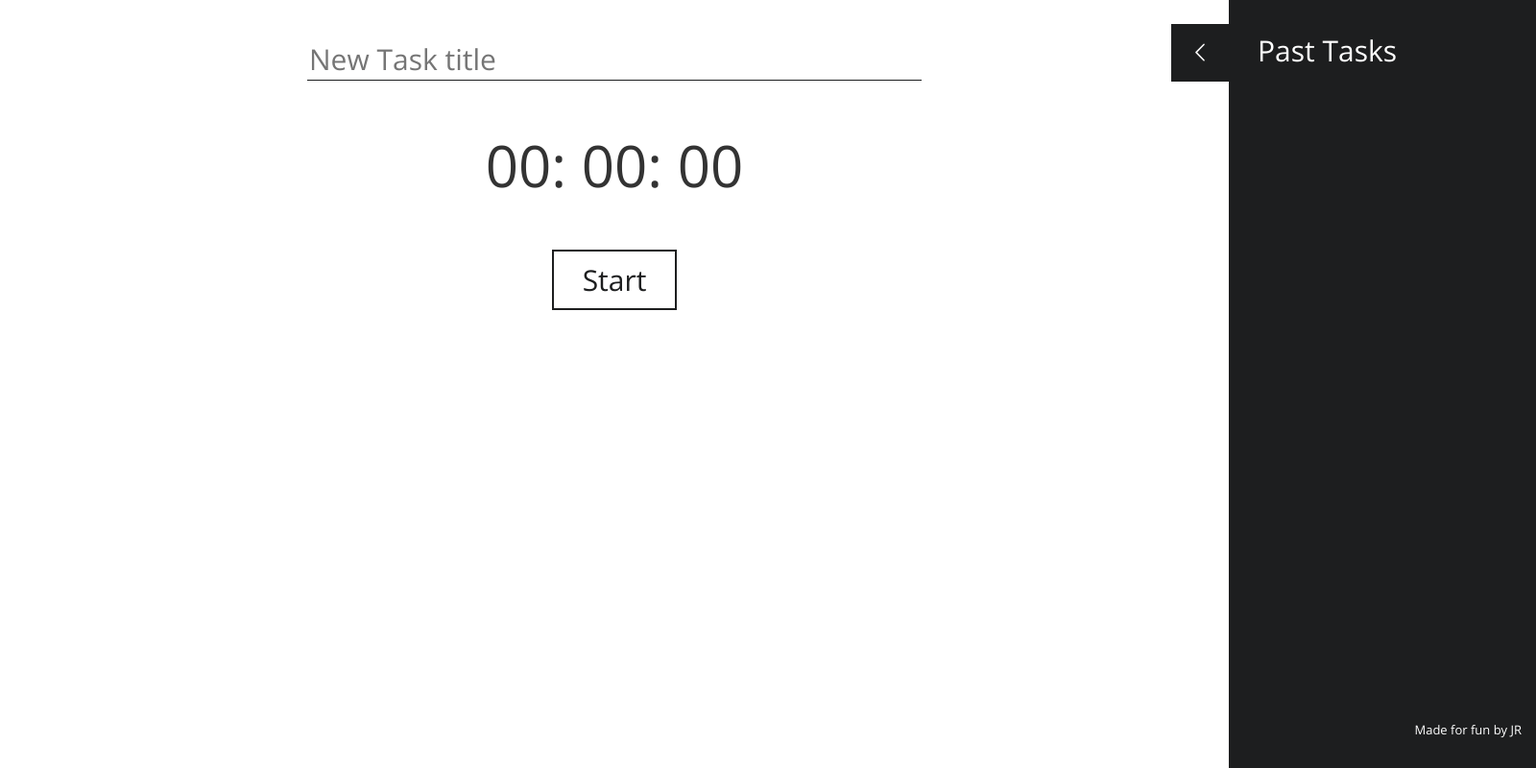
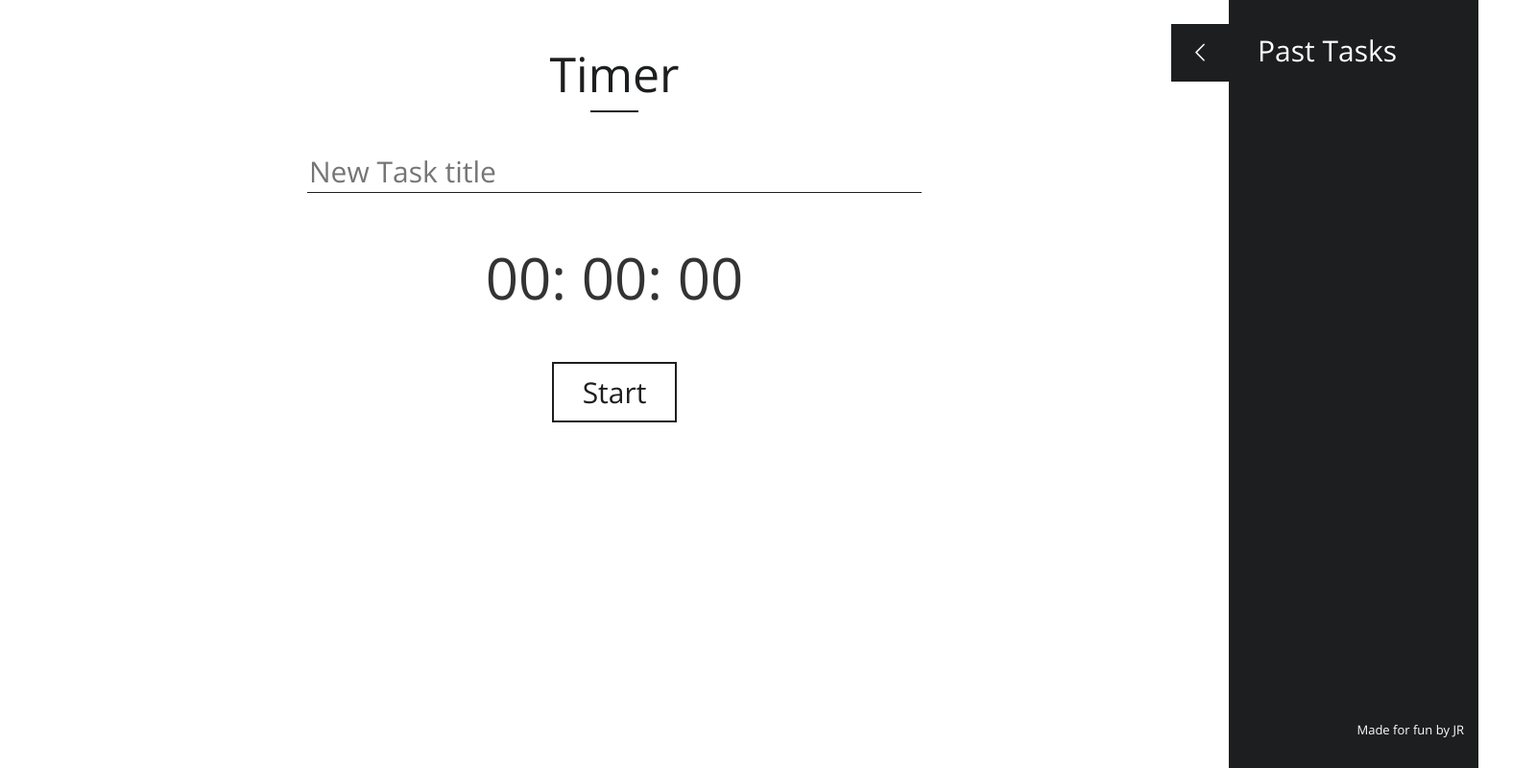
Before and after one commit to jeanremy/silent_alarm, a website: page index.html in a window 1280 px wide. Shown: the whole page at 96% size, 1600 px wide, since content can reach past the window. Drawn offline with nearby package versions, Linux system fonts and the light colour scheme.

Commit message:
css change

```diff
--- a/index.html
+++ b/index.html
@@ -16,6 +16,7 @@
     </head>
     <body>
         <div class="container">
+        <h1 class="title level1">Timer</h1>
             <form id="form-timer">
                 <input type="text" id="title" placeholder="New Task title" />
                 <p class="clock">
--- a/sass/_typo.scss
+++ b/sass/_typo.scss
@@ -12,6 +12,15 @@ body {
 .title {font-weight: 300;}
 .level1 {
 	text-align: center;
-	font-size: em(50)
+	font-size: em(50);
+	margin: 40px 0;
+	&:after {
+		content: "";
+		display: block;
+		margin: 0 auto;
+		background-color: $primary;
+		height: 2px;
+		width: 50px;
+	}
 }
 .level2 {font-size: em(30);}
```
Also changed, not shown: css/main.css, css/main.min.css, 1 other file.
